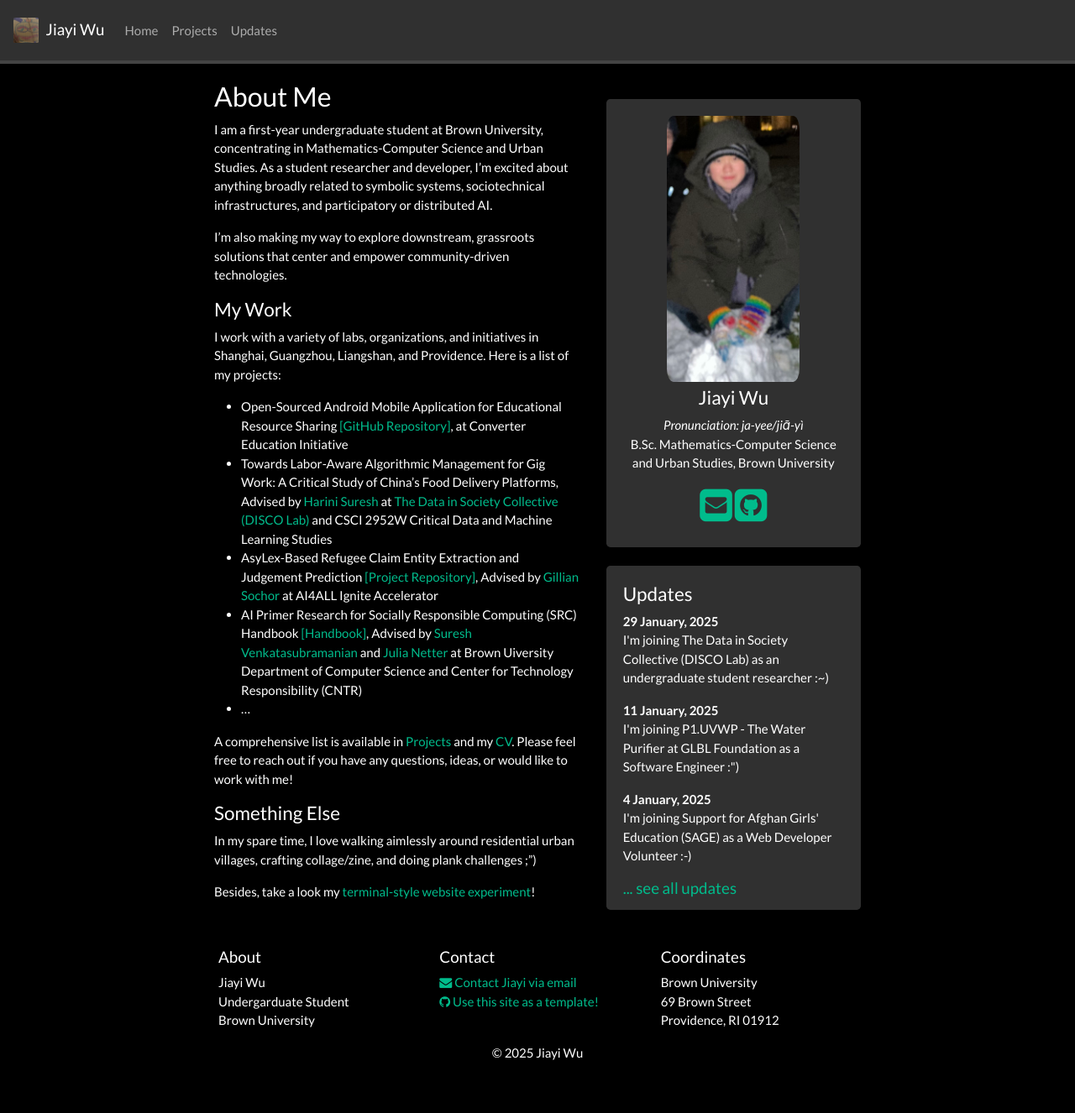
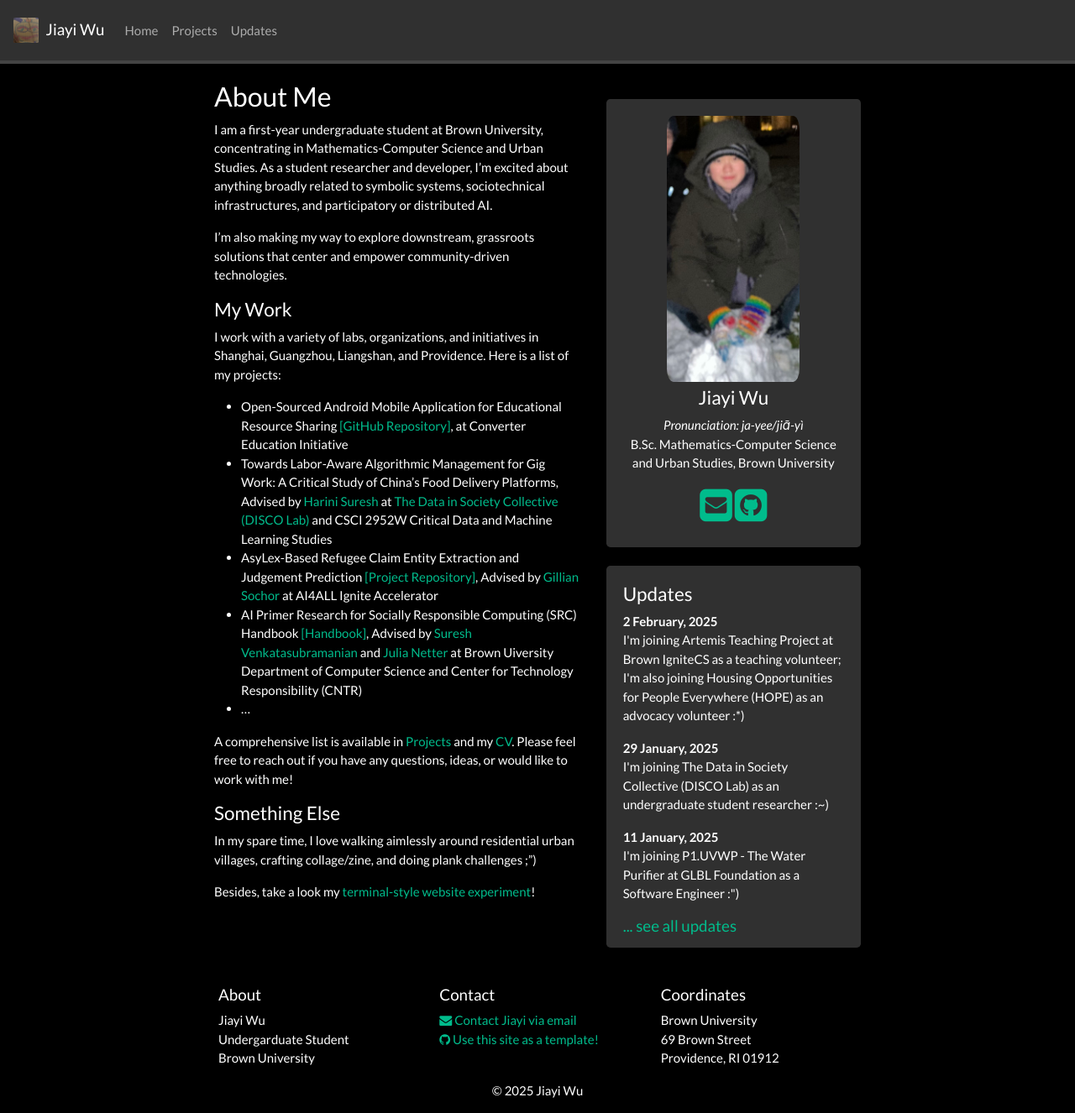
Before and after one commit to jiayiw005/jiayiw005.github.io, a Jekyll site: the page built from _pages/home.md, in a window 1280 px wide and 1326 px high. Shown: the whole window at 84% size. Built offline with Jekyll 4.4.1, drawn with Linux system fonts in a browser that asks for light colours; nearby versions of some CDN libraries; a style sheet for code colours, icons or effects is not loaded.

Commit message:
update news

```diff
--- a/_data/news.yml
+++ b/_data/news.yml
@@ -1,3 +1,6 @@
+- date: 2 February, 2025
+  headline: "I'm joining Artemis Teaching Project at Brown IgniteCS as a teaching volunteer; I'm also joining Housing Opportunities for People Everywhere (HOPE) as an advocacy volunteer :*)"
+
 - date: 29 January, 2025
   headline: "I'm joining The Data in Society Collective (DISCO Lab) as an undergraduate student researcher :~)"
 
```
Also changed, not shown: 1 other file.
